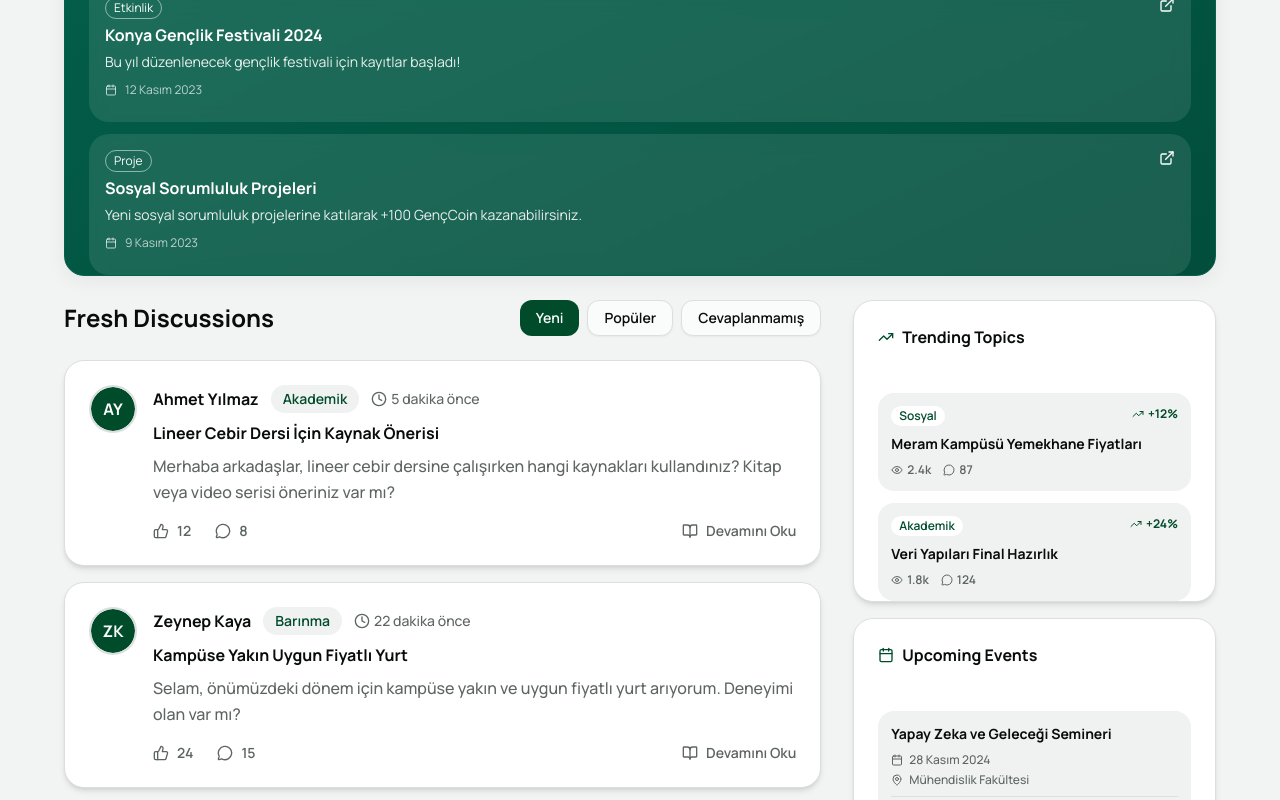
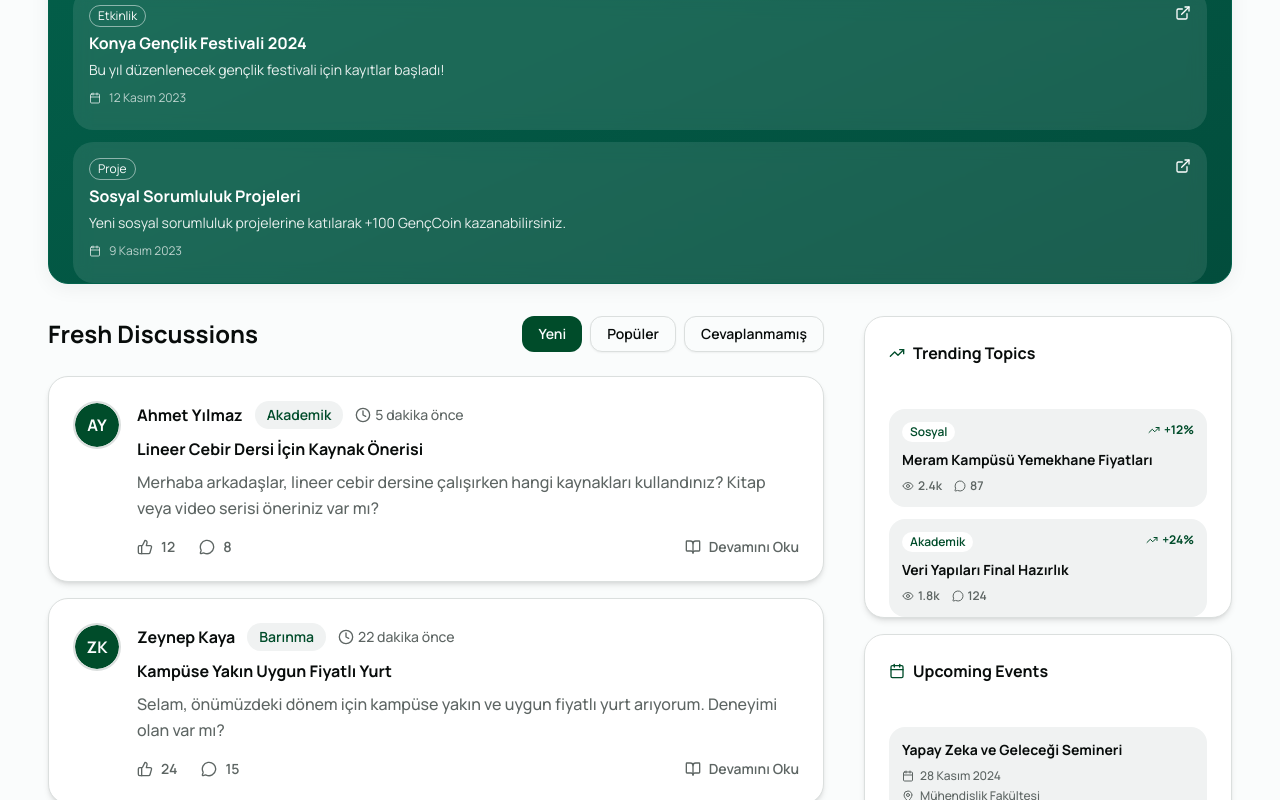
Before and after one commit to dogancanyildiz/wikonya, a Next.js app in the folder frontend/: page / in a window 1280 px wide. Shown: the part 788-1588 px from the top of the page. Built offline with nearby package versions, Linux system fonts and the light colour scheme; no server answers.

Commit message:
refactor(home): improve home page layout and spacing
- Update spacing to use consistent design tokens
- Improve responsive grid layout
- Better semantic HTML structure

```diff
--- a/frontend/app/page.tsx
+++ b/frontend/app/page.tsx
@@ -17,30 +17,26 @@ export const metadata: Metadata = {
 
 export default function Home() {
   return (
-    <div className="min-h-screen bg-[#f2f4f3] dark:bg-background">
+    <div className="min-h-screen bg-background">
       <Hero />
 
-      <div className="max-w-[1440px] mx-auto px-4 sm:px-6 md:px-8 lg:px-16">
+      <div className="max-w-[1440px] mx-auto px-4 sm:px-6 lg:px-8 xl:px-12">
         {/* KBB Announcements */}
-        <div className="mt-4 sm:mt-6 md:mt-8 mb-4 sm:mb-6">
+        <div className="mt-6 sm:mt-8 md:mt-10 mb-6 sm:mb-8">
           <KBBAnnouncements />
         </div>
 
-        <div className="grid grid-cols-1 lg:grid-cols-12 gap-4 sm:gap-6 lg:gap-8 mt-4 sm:mt-6 pb-16 md:pb-20">
-          <div className="lg:col-span-8 space-y-4 sm:space-y-6">
-
-
-
+        <div className="grid grid-cols-1 lg:grid-cols-12 gap-6 sm:gap-8 lg:gap-10 mt-6 sm:mt-8 pb-16 md:pb-20">
+          <div className="lg:col-span-8 space-y-6 sm:space-y-8">
             {/* Discussion Feed */}
             <DiscussionFeed />
 
-           {/* Popular Comments */}
-           <PopularComments />
-
+            {/* Popular Comments */}
+            <PopularComments />
           </div>
-          <div className="hidden lg:block lg:col-span-4">
+          <aside className="hidden lg:block lg:col-span-4">
             <Sidebar />
-          </div>
+          </aside>
         </div>
       </div>
     </div>
```
